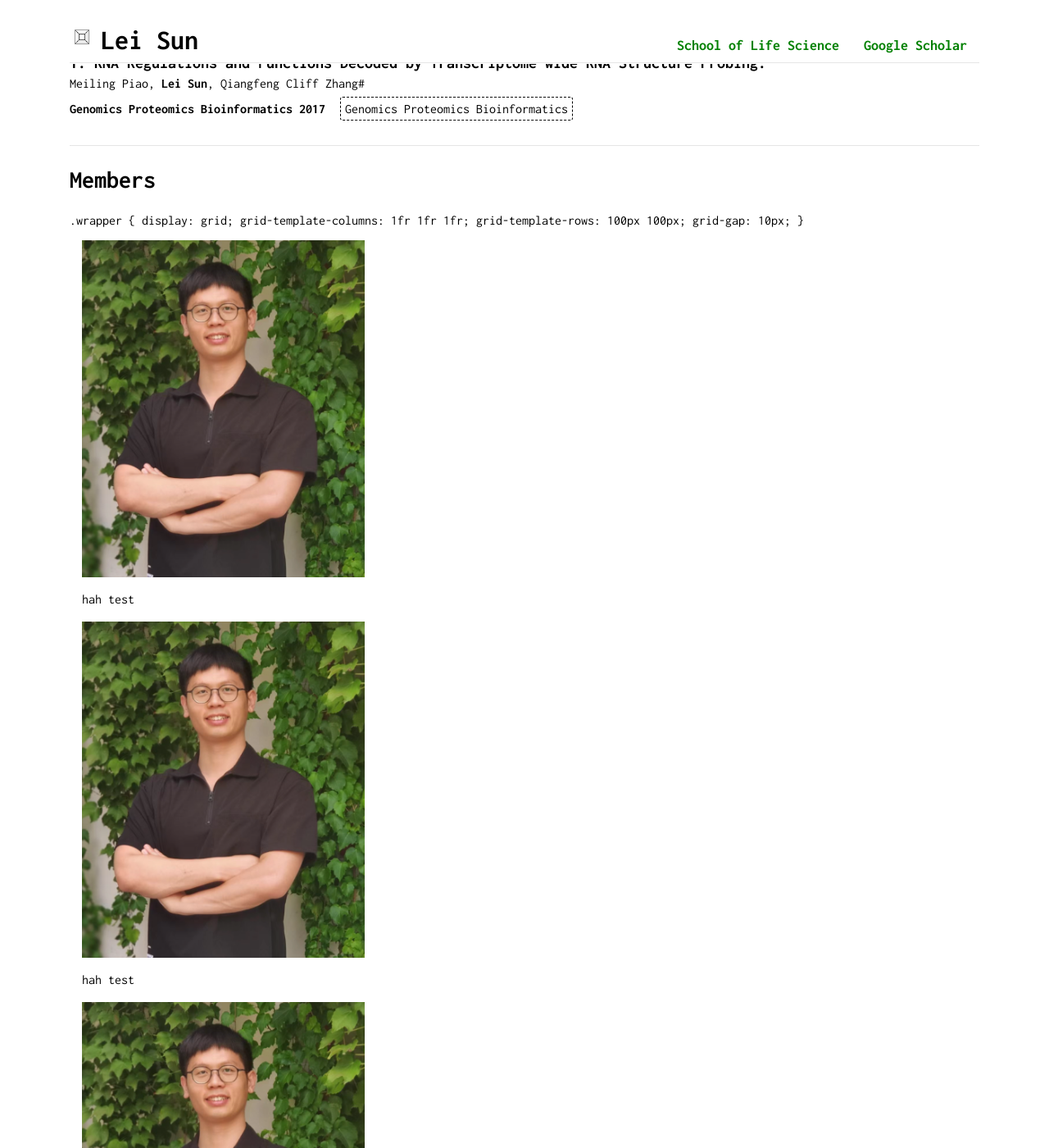
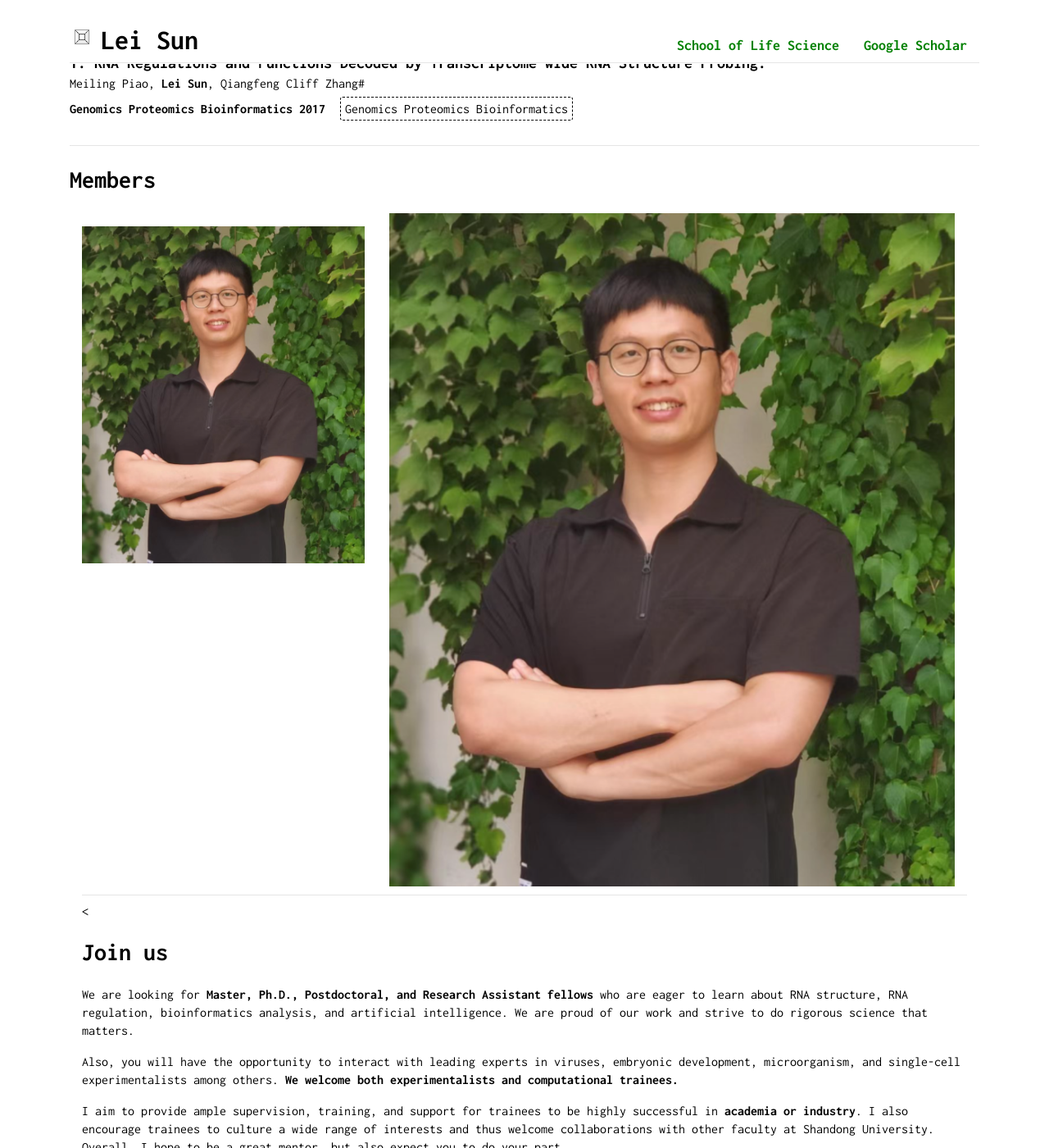
Before and after one commit to sunlei0227/sunlei0227.github.io, a Jekyll site: the page index.html, which Jekyll copies as it is, in a window 1280 px wide and 1400 px high, scrolled down 4392 px. Shown: the whole window at 82% size. Built offline with Jekyll 4.4.1, drawn with Linux system fonts in a browser that asks for light colours; comment, search, counter and statistics services are not loaded.

Commit message:
Update index.html

```diff
--- a/index.html
+++ b/index.html
@@ -440,20 +440,13 @@
 
      <h2>Members</h2>
 
-			    	.wrapper {
- 				   display: grid;
-  				   grid-template-columns: 1fr 1fr 1fr;
- 				   grid-template-rows: 100px 100px;
-  				   grid-gap: 10px;
-				}
-<div class="container">
+    <div class="container">
         <div class="content">
             <div class="container">
                 <div class="row">
                     <!-- Display picture and social media links -->
                     <div class="col-md-4 col-sm-4 col-xs-12">
                         <p></p>
-			    <div class="wrapper">
                         <div class="row">
                             <!-- Display picture -->
                             <div class="col-md-12 col-sm-12 col-xs-12" style="padding-left: 0">
@@ -461,56 +454,17 @@
                             </div>
                             <!--  Social media links -->
                             <div class="col-md-12 col-sm-12 col-xs-12" style="padding-left: 0; text-align: center">
-                              <p align="justify">
-                                  hah test
-                               </p>
+                                <ul id="social-media-ul">
+                                </ul>
                             </div>
-			</div>
-
-                        <div class="row">
-                            <!-- Display picture -->
-                            <div class="col-md-12 col-sm-12 col-xs-12" style="padding-left: 0">
-                                <img alt="Lei Sun (孙磊)" title="Lei Sun  (孙磊)" id="display-picture" src="static/img/lei.jpg" />
-                            </div>
-                            <!--  Social media links -->
-                            <div class="col-md-12 col-sm-12 col-xs-12" style="padding-left: 0; text-align: center">
-                              <p align="justify">
-                                  hah test
-                               </p>
-                            </div>
-			</div>
-
-                        <div class="row">
-                            <!-- Display picture -->
-                            <div class="col-md-12 col-sm-12 col-xs-12" style="padding-left: 0">
-                                <img alt="Lei Sun (孙磊)" title="Lei Sun  (孙磊)" id="display-picture" src="static/img/lei.jpg" />
-                            </div>
-                            <!--  Social media links -->
-                            <div class="col-md-12 col-sm-12 col-xs-12" style="padding-left: 0; text-align: center">
-                              <p align="justify">
-                                  hah test
-                               </p>
-                            </div>
-			</div>
-
-                        <div class="row">
-                            <!-- Display picture -->
-                            <div class="col-md-12 col-sm-12 col-xs-12" style="padding-left: 0">
-                                <img alt="Lei Sun (孙磊)" title="Lei Sun  (孙磊)" id="display-picture" src="static/img/lei.jpg" />
-                            </div>
-                            <!--  Social media links -->
-                            <div class="col-md-12 col-sm-12 col-xs-12" style="padding-left: 0; text-align: center">
-                              <p align="justify">
-                                  hah test
-                               </p>
-                            </div>
-			</div>
-
- 			</div>
+                        </div>
+                    </div>
+                    <!-- About -->
+                    <div class="col-md-8 col-sm-8 col-xs-12">
+                        <img alt="Lei Sun (孙磊)" title="Lei Sun  (孙磊)" id="display-picture" src="static/img/lei.jpg" />
                     </div>
                 </div>
             </div>
-   </div>
 
             <hr />
 
```
